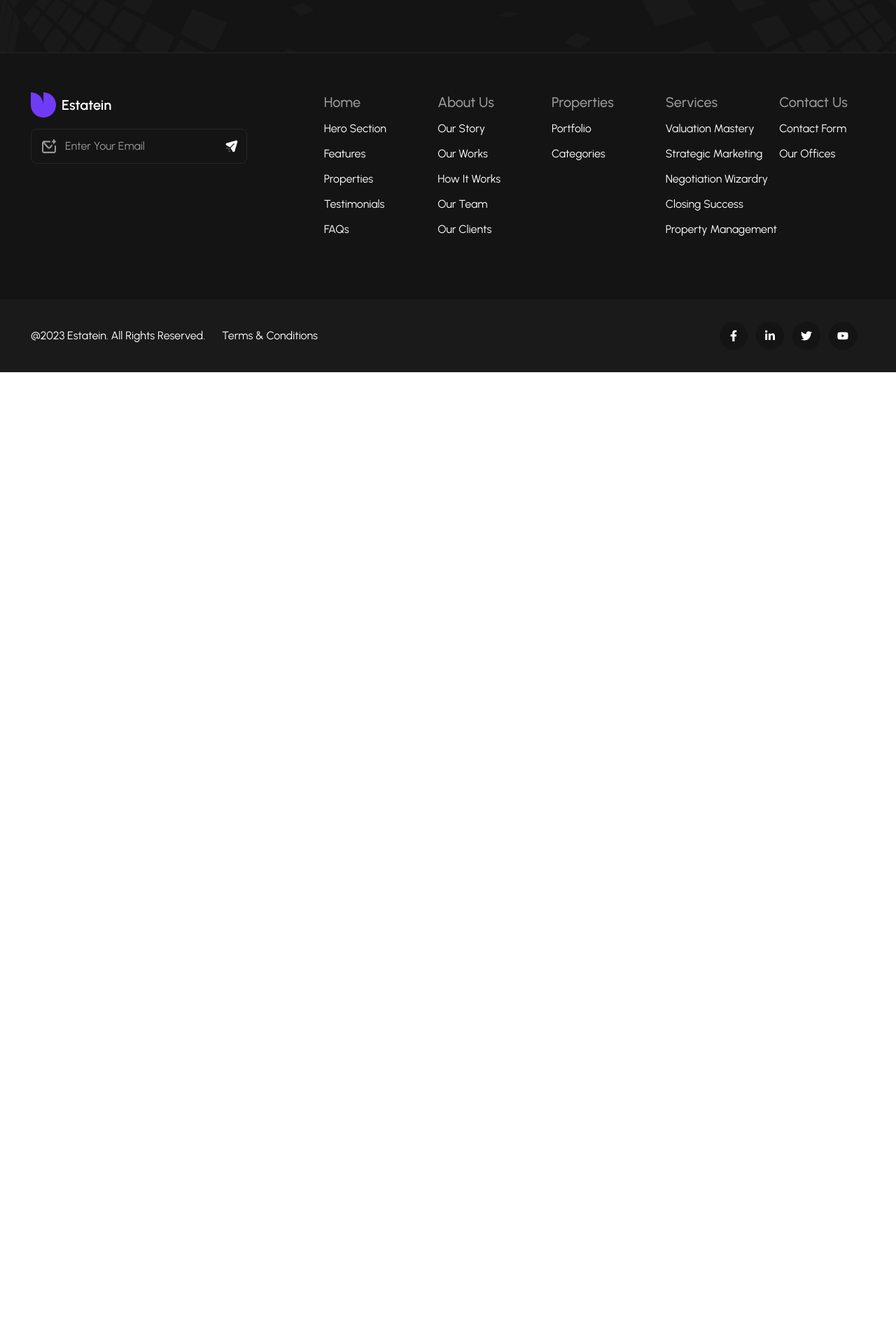
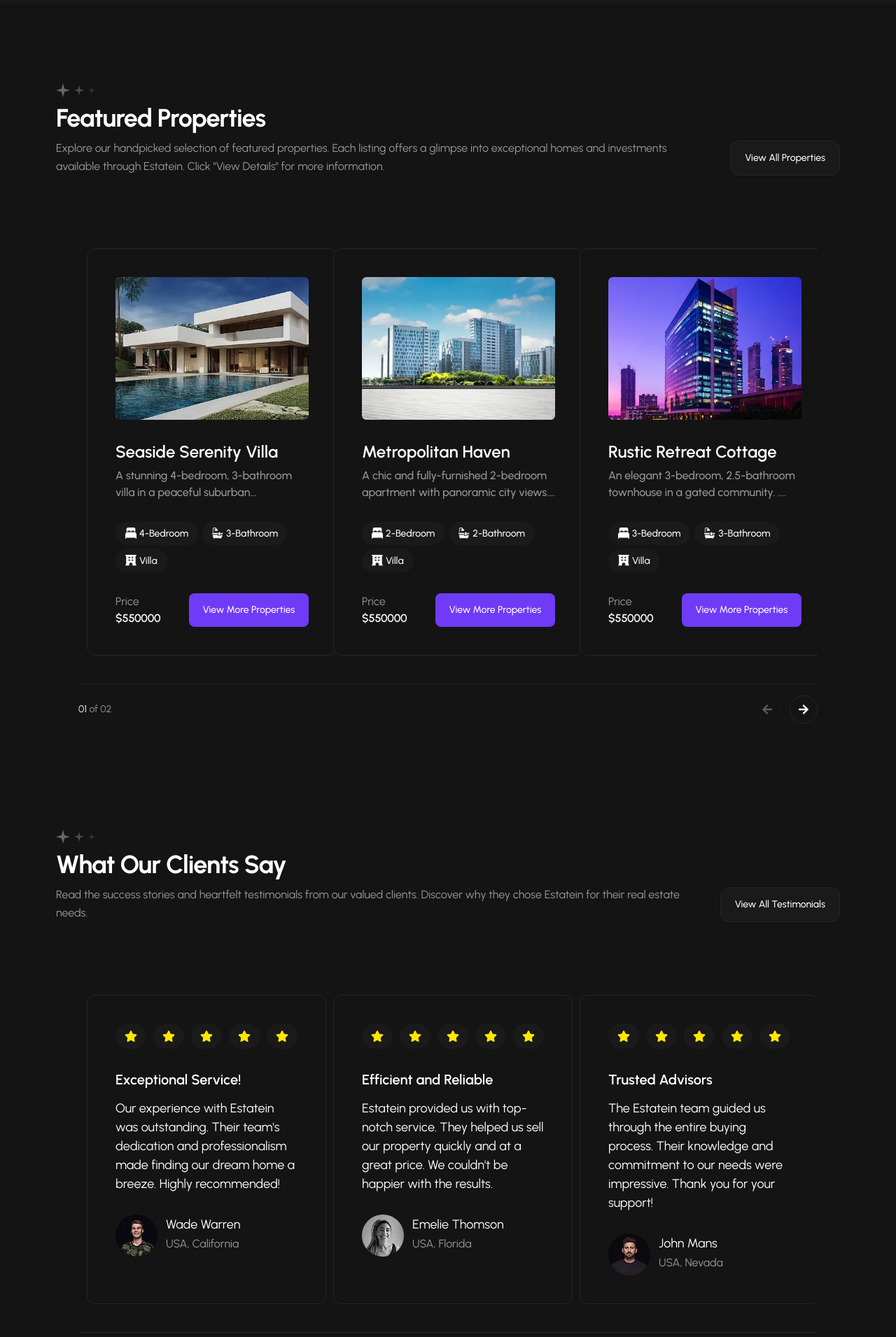
Before and after one commit to marianasijaa-lab/Graduation-Project-Estatein, a React (Vite) app: page / in a window 1280 px wide. Shown: the part 886-2797 px from the top of the page at 70% size. Before the commit the page ends 1418 px from the top, so only its background shows below. Built offline with nearby package versions, Linux system fonts and the light colour scheme.

Commit message:
finish sturcturing Home Page

```diff
--- a/src/Pages/Home.tsx
+++ b/src/Pages/Home.tsx
@@ -1,10 +1,30 @@
+import { SectionHeader } from '../components/common/SectionHeader';
 import HomeHero from '../components/sections/hero/HomeHero';
+import Services from '../components/sections/services/Services';
+import CardsSlider from '../components/ui/slider/CardsSlider';
+import FAQSlider from '../components/ui/slider/FAQSlider';
+import TestimonialsSlider from '../components/ui/slider/TestimonialsSlider';
 
 const HomePage = () => {
     return (
-        <>
+        <div className='pb-20 pt-10 px-4 lg:px-0 lg:pt-10 lg:pb-0'>
             <HomeHero />
-        </>
+            <Services/>
+            <div className="pt-0 px-0 pb-0 xl:pt-30 xl:px-20 xl:pb-18 2xl:pt-37.5 2xl:px-40.5 2xl:pb-24">
+              <div className="mb-20 mt-20 xl:mt-0 lg:mb-30 2xl:mb-37.5">
+                <SectionHeader title='Featured Properties' actionLabel='View All Properties' subtitle='Explore our handpicked selection of featured properties. Each listing offers a glimpse into exceptional homes and investments available through Estatein. Click "View Details" for more information.'/>
+                <CardsSlider/>
+              </div>
+              <div className="mb-20 lg:mb-30 2xl:mb-37.5">
+                <SectionHeader title='What Our Clients Say' actionLabel='View All Testimonials' subtitle='Read the success stories and heartfelt testimonials from our valued clients. Discover why they chose Estatein for their real estate needs.'/>
+                <TestimonialsSlider/>
+              </div>
+              <div>
+                <SectionHeader title='Frequently Asked Questions' actionLabel='View All FAQ’s' subtitle="Find answers to common questions about Estatein's services, property listings, and the real estate process. We're here to provide clarity and assist you every step of the way."/>
+                <FAQSlider/>
+              </div>
+            </div>
+        </div>
     );
 };
 
--- a/src/components/common/SectionHeader.tsx
+++ b/src/components/common/SectionHeader.tsx
@@ -35,7 +35,7 @@ export const SectionHeader: React.FC<SectionHeaderProps> = ({
 
 
       {actionLabel && (
-        <div className="shrink-0 self-start lg:self-end">
+        <div className="hidden lg:block shrink-0 self-start lg:self-end">
           <button
             onClick={onAction}
             className="px-5 py-3.5 rounded-xl bg-bg-dark hover:bg-[#222222] border border-bg-gray-1 hover:border-primary/50 text-white text-sm font-medium transition-all duration-200 cursor-pointer shadow-sm whitespace-nowrap"
--- a/src/components/sections/services/Services.tsx
+++ b/src/components/sections/services/Services.tsx
@@ -12,8 +12,8 @@ const Services: React.FC = () => {
   return (
     <section className="w-full bg-bg-dark-1 border border-bg-gray-1 py-1 sm:py-2"
      style={{ boxShadow: '0px 0px 0px 6px #191919'}}>
-      <div className="w-full max-w-[1590px] mx-auto px-2 sm:px-1 lg:px-2">
-        <div className="grid grid-cols-1 sm:grid-cols-2 lg:grid-cols-4 gap-2 sm:gap-3">
+      <div className="w-full  px-2 sm:px-1 lg:px-2">
+        <div className="grid grid-cols-1  sm:grid-cols-2 lg:grid-cols-4 gap-2 sm:gap-3">
           {services.map((service, index) => (
             <ServiceCard
               key={index}
--- a/src/components/ui/slider/CardsSlider.tsx
+++ b/src/components/ui/slider/CardsSlider.tsx
@@ -2,6 +2,7 @@ import BaseSlider from "./BaseSlider";
 import { useSlider } from "../../../hooks/useSlider";
 import SliderButtons from "./SliderButtons";
 import { properties, type Property } from "../../../data/properties";
+import { Button } from "../Button";
 
 interface CardProps {
   item: Property;
@@ -11,13 +12,13 @@ const CardsSlider = () => {
   const { currentIndex, goNext, goPrev, itemsToShow, maxIndex } =
     useSlider(properties);
   return (
-    <div className="w-full max-w-384 mx-auto px-4 sm:px-6 lg:px-8 py-8">
+    <div className="w-full max-w-400 mx-auto px-0 sm:px-6 lg:px-8 py-8">
       <BaseSlider currentIndex={currentIndex} itemsToShow={itemsToShow}>
         {properties.map((card) => (
           <div
             key={card.id}
-            className="flex"
-            style={{ width: `${100 / itemsToShow}%`, padding: "0 12px" }}
+            className="flex px-0 py-0 lg:px-3"
+            style={{ width: `${100 / itemsToShow}%`, }}
           >
             <Card item={card} />
           </div>
@@ -30,7 +31,9 @@ const CardsSlider = () => {
         itemsLength={properties.length}
         itemsToShow={itemsToShow}
         maxIndex={maxIndex}
-      />
+      >
+        <Button onClick={()=>{}} text="View All Properties" variant="secondary"/>
+      </SliderButtons>
     </div>
   );
 };
@@ -69,14 +72,11 @@ function Card({ item }: CardProps) {
           ))}
         </div>
         <div className="flex gap-10">
-          <p className="font-semibold text-black">
+          <p className="font-semibold text-white  ">
             <span className="block font-normal text-gray">Price</span> $
             {item.priceHome}
           </p>
-          {/* below to be deleted when the button component is developed and created*/}
-          <button className="py-3.5 px-12 rounded-lg bg-primary text-white">
-            View More Details
-          </button>
+          <Button onClick={()=>{}} text="View More Properties" variant="primary"/>
         </div>
       </div>
     </div>
--- a/src/components/ui/slider/SliderButtons.tsx
+++ b/src/components/ui/slider/SliderButtons.tsx
@@ -1,4 +1,6 @@
 import { FaArrowLeft, FaArrowRight } from "react-icons/fa";
+
+import type { ReactNode } from "react";
 
 interface SliderButtonsProps {
   currentIndex: number;
@@ -7,6 +9,7 @@ interface SliderButtonsProps {
   itemsLength: number;
   maxIndex: number;
   itemsToShow: number;
+  children?:ReactNode
 }
 
 const pad = (n: number) => String(n).padStart(2, "0");
@@ -18,11 +21,13 @@ const SliderButtons = ({
   itemsLength,
   itemsToShow,
   maxIndex,
+  children,
 }: SliderButtonsProps) => {
   const total = itemsLength - itemsToShow + 1;
 
   return (
-    <div className="border-t border-bg-gray-1 flex justify-between items-center pt-4 mt-6">
+    <>
+    <div className=" hidden border-t border-bg-gray-1 lg:flex justify-between items-center pt-4 mt-6">
       {/* Counter */}
       <p className="text-gray text-sm">
         <span className="text-white">{pad(currentIndex + 1)}</span>
@@ -48,6 +53,33 @@ const SliderButtons = ({
         </button>
       </div>
     </div>
+     <div className=" lg:hidden border-t border-bg-gray-1 flex justify-between items-center pt-4 mt-6">
+     {children?children :null}
+      {/* Arrow Buttons */}
+      <div className={`  flex  ${children ? "" :"justify-between"} items-center gap-3`}>
+        <button
+          className="w-10 h-10 rounded-full border border-bg-gray-1 flex items-center justify-center text-white hover:bg-white/10 transition disabled:opacity-30 disabled:cursor-not-allowed"
+          onClick={goPrev}
+          disabled={currentIndex === 0}
+        >
+          <FaArrowLeft size={16} />
+        </button>
+         <p className="text-gray text-sm">
+        <span className="text-white">{pad(currentIndex + 1)}</span>
+        {" of "}
+        {pad(total)}
+      </p>
+        <button
+          className="w-10 h-10 rounded-full border border-bg-gray-1 flex items-center justify-center text-white hover:bg-white/10 transition disabled:opacity-30 disabled:cursor-not-allowed"
+          onClick={goNext}
+          disabled={currentIndex >= maxIndex}
+        >
+          <FaArrowRight size={16} />
+        </button>
+      </div>
+
+     </div>
+    </>
   );
 };
 
--- a/src/components/ui/slider/TestimonialsSlider.tsx
+++ b/src/components/ui/slider/TestimonialsSlider.tsx
@@ -1,4 +1,5 @@
 import { useSlider } from "../../../hooks/useSlider";
+import { Button } from "../Button";
 import BaseSlider from "./BaseSlider";
 import SliderButtons from "./SliderButtons";
 import { FaStar } from "react-icons/fa";
@@ -67,13 +68,13 @@ const TestimonialsSlider = () => {
  const { currentIndex, goNext, goPrev, itemsToShow, maxIndex } =
     useSlider(testimonials);
   return (
-    <div className="w-full max-w-384 mx-auto px-4 sm:px-6 lg:px-8 py-8">
+    <div className="w-full max-w-400 mx-auto px-0 sm:px-6 lg:px-8 py-8">
       <BaseSlider currentIndex={currentIndex} itemsToShow={itemsToShow}>
         {testimonials.map((testimonial) => (
           <div
             key={testimonial.clientId}
-            className="flex"
-            style={{ width: `${100 / itemsToShow}%`, padding: "0 12px" }}
+             className="flex px-0 py-0 lg:px-3"
+            style={{ width: `${100 / itemsToShow}%` }}
           >
             <TestimonialCard testimony={testimonial} />
           </div>
@@ -86,15 +87,17 @@ const TestimonialsSlider = () => {
         itemsLength={testimonials.length}
         itemsToShow={itemsToShow}
         maxIndex={maxIndex}
-      />
+    >
+      <Button onClick={()=>{}} text="View All Testimonials" variant="secondary"/>
+    </SliderButtons>
     </div>
   );
 };
 
 function Star() {
   return (
-    <div className="p-2.5 rounded-full bg-bg-card">
-      <FaStar  size={24} color="#FFE500" />
+    <div className="p-1.5 lg:p-2.5 rounded-full bg-bg-dark">
+      <FaStar  className="w-4.5 lg:w-5 xl:w-6" color="#FFE500" />
     </div>
   );
 }
@@ -103,19 +106,19 @@ function TestimonialCard({testimony}:{testimony:TestimonialCardProps}) {
 return (
     <div className="card flex items-start flex-col gap-4 lg:gap-5 xl:gap-7.5">
         <div className="flex gap-2.5">
-        {Array.from({length:5},(_)=><Star/>)}
+        {Array.from({length:5},(_,index)=><Star key={index}/>)}
         </div>
         <div className="flex flex-col gap-1.5 lg:gap-2.5 xl:gap-3.5">
-            <h3 className="font-semibold text-2xl text-bg-dark">{testimony.title}</h3>
-             <p className="text-[18px]">{testimony.description}</p>
+            <h3 className="font-semibold text-lg lg:text-xl 2xl:text-2xl text-white">{testimony.title}</h3>
+             <p className=" text-[14px] lg:text-[16px] xl:text-[18px]">{testimony.description}</p>
         </div>
         <div className="flex gap-3">
             <div className="">
                 <img src={testimony.avatar} alt={testimony.clientName}/>
             </div>
             <div className="flex flex-col gap-0.5">
-                <h4 className="text-xl text-bg-dark">{testimony.clientName}</h4>
-                <p className="text-gray">{testimony.clientLocation}</p>
+                <h4 className=" xl:text-lg 2xl:text-xl text-white">{testimony.clientName}</h4>
+                <p className="text-[14px] lg:text-[16px] text-gray">{testimony.clientLocation}</p>
             </div>
         </div>
     </div>
--- a/src/data/properties.ts
+++ b/src/data/properties.ts
@@ -67,4 +67,20 @@ export const properties: Property[] = [
     priceHome: 550000,
     priceProperties: 350000,
   },
+  {
+    id: 4,
+    image: "/assets/Discover3.webp",
+    tag: "Countryside Charm - Escape to Nature's Embrace",
+    name: "Rustic Retreat Cottage",
+    descriptionShort: "An elegant 3-bedroom, 2.5-bathroom townhouse in a gated community.",
+    descriptionLong: "Find tranquility in the countryside. This charming cottage is nestled amidst rolling hills...",
+    bedrooms: 2,
+    bathrooms:4,
+    propertyType: "Villa",
+    bedroomIcon: "/assets/icon_9.png",
+    bathroomIcon: "/assets/icon_7.png",
+    propertyTypeIcon: "/assets/icon_8.png",
+    priceHome: 550000,
+    priceProperties: 350000,
+  },
 ];
--- a/src/index.css
+++ b/src/index.css
@@ -18,8 +18,8 @@ body {
 
 }
 .card{
-  @apply p-6 lg:p-8 xl:p-10 bg-gray-50 border-gray border rounded-xl ;
+  @apply p-6 lg:p-8 xl:p-10 bg-bg-dark-1 border-bg-gray-1 border rounded-xl ;
 }
 .card-title{
-  @apply text-bg-dark font-semibold xl:text-2xl
+  @apply text-white font-semibold xl:text-2xl
 }
```
Also changed, not shown: src/components/ui/slider/FAQSlider.tsx (+19 -10 lines).
